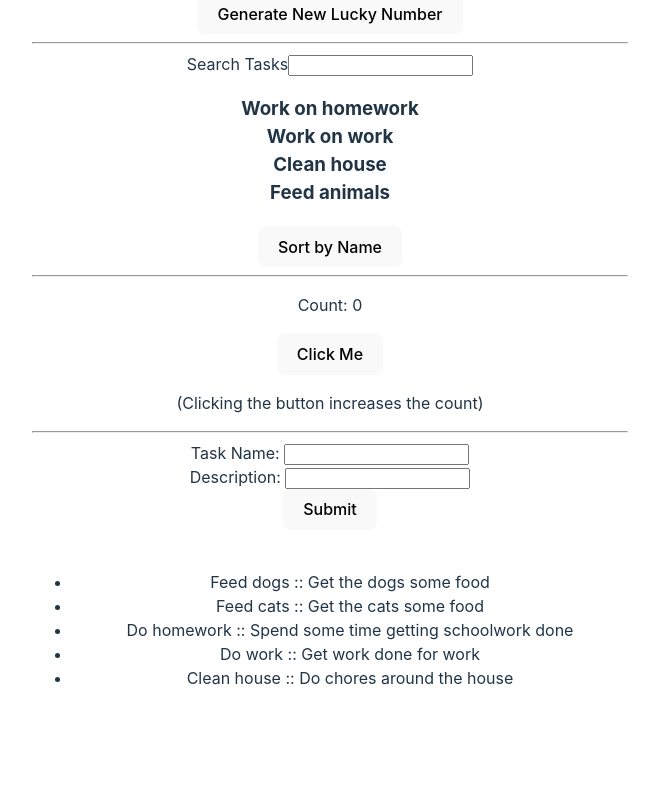
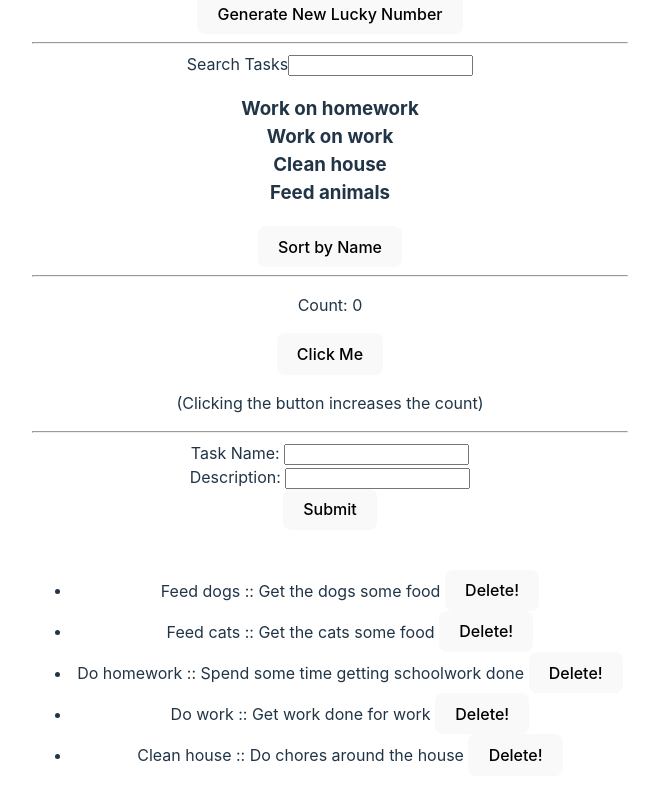
Before and after one commit to daniel-s-fhsu/FrontendDev_Project2, a React (Vite) app: page / in a window 1280 px wide. Shown: the part 567-1367 px from the top of the page, without its empty margins (310-969 px from the left). Before the commit the page ends 1305 px from the top, so only its background shows below. Built offline with nearby package versions, Linux system fonts and the light colour scheme.

Commit message:
Delete added, ready for midterm

```diff
--- a/src/App.jsx
+++ b/src/App.jsx
@@ -7,16 +7,19 @@ import Greeting from './Greeting'
 import TaskComponent from './TaskComponent'
 import Counter from './Counter'
 import TaskForm from './TaskForm'
+import TaskEntryDisplay from './TaskEntryDisplay'
+
+const taskArray = [{ name: 'Feed dogs', description: 'Get the dogs some food' },
+  { name: 'Feed cats', description: 'Get the cats some food' },
+  { name: 'Do homework', description: 'Spend some time getting schoolwork done' },
+  { name: 'Do work', description: 'Get work done for work' },
+  { name: 'Clean house', description: 'Do chores around the house' }];
 
 function App() {
   const [count, setCount] = useState(0)
 
-  const taskArray = [{name: 'Feed dogs', description: 'Get the dogs some food'},
-                    {name: 'Feed cats', description: 'Get the cats some food'},
-                    {name:'Do homework', description: 'Spend some time getting schoolwork done'},
-                    {name: 'Do work', description: 'Get work done for work'},
-                    {name: 'Clean house', description: 'Do chores around the house'}];
-  const [tasksWithId, setTasksWithId] = useState(taskArray.map((task, index) => ({name: task.name, description: task.description, id: crypto.randomUUID()})));
+
+  const [tasksWithId, setTasksWithId] = useState(taskArray.map((task, index) => ({ name: task.name, description: task.description, key: crypto.randomUUID() })));
 
 
   const handleAlert = () => {
@@ -24,17 +27,22 @@ function App() {
   };
 
   const handleSubmit = (name, description) => {
-    const newTasksWithId = [...tasksWithId, {name, description, id: crypto.randomUUID()}];
+    const newTasksWithId = [...tasksWithId, { name, description, key: crypto.randomUUID() }];
     setTasksWithId(newTasksWithId);
+  }
+
+  const handleDelete = (id) => {
+    const newTasks = tasksWithId.filter((task) => task.key !== id);
+    setTasksWithId(newTasks);
   }
 
   return (
     <div>
-      <Greeting username="Bob"/>
+      <Greeting username="Bob" />
       <hr />
       <Greeting username="Alice" />
       <hr />
-      <UserInfo handleClick={handleAlert}/>
+      <UserInfo handleClick={handleAlert} />
       <hr />
       <TaskComponent />
       <hr />
@@ -44,9 +52,13 @@ function App() {
       <br />
       <ul>
         {tasksWithId.map(task => (
-          <li key={task.id}>
-            {task.name} :: {task.description}
-          </li>
+          <TaskEntryDisplay
+            key={task.key}
+            taskName={task.name}
+            id={task.key}
+            description={task.description}
+            handleDelete={handleDelete}
+          />
         ))}
       </ul>
     </div>
--- /dev/null
+++ b/src/TaskEntryDisplay.jsx
@@ -0,0 +1,13 @@
+function TaskEntryDisplay({ id, taskName, description, handleDelete }) {
+    const handleClick = () => {
+      handleDelete(id);
+    };
+
+    return (
+      <li>
+        {taskName} :: {description} <button onClick={handleClick}>Delete!</button>
+      </li>
+    );
+  }
+
+  export default TaskEntryDisplay;
```
